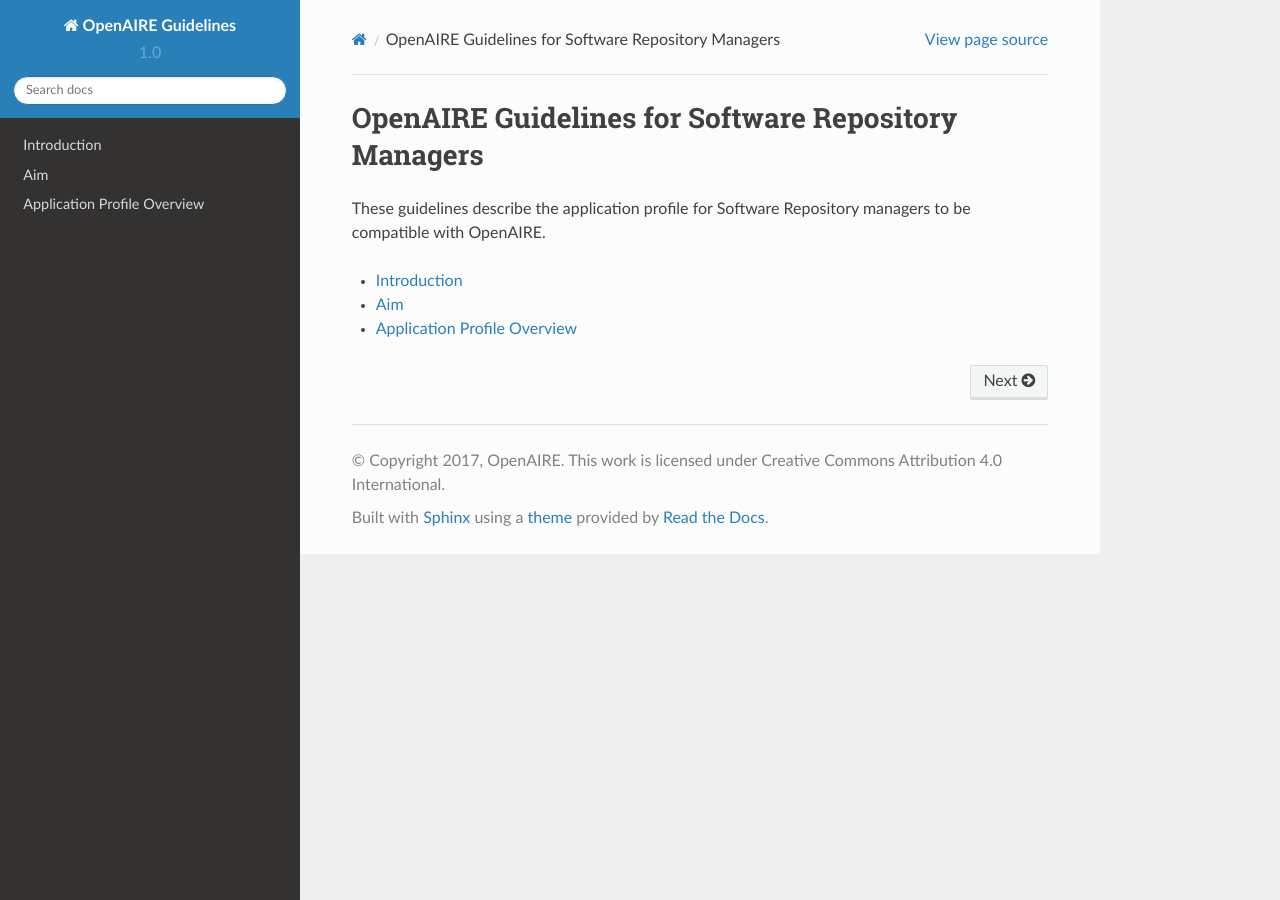
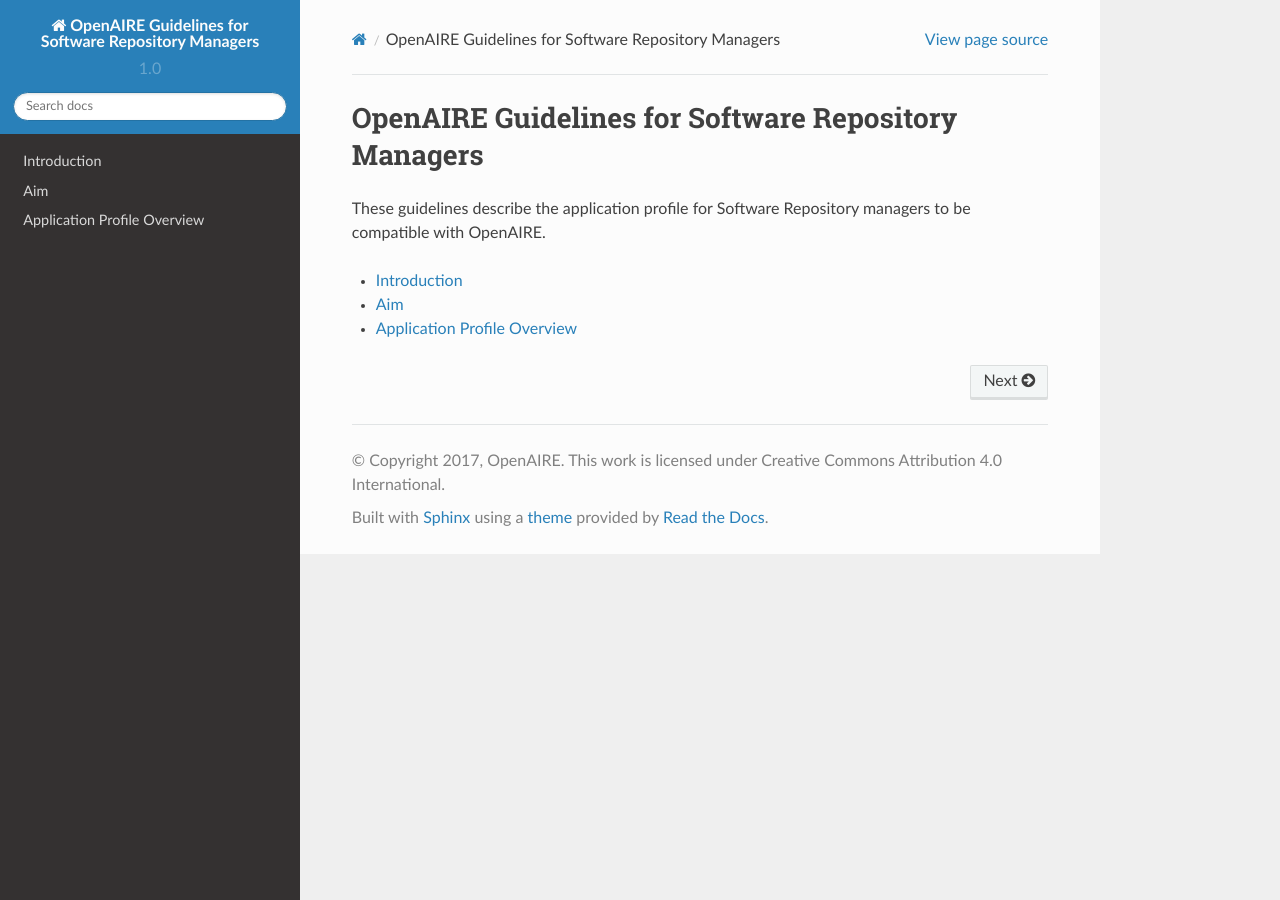
Before and after one commit to mirima2/software_guidelines, a Sphinx documentation site: the page built from docs/source/index.rst, in a window 1280 px wide. Built offline with Sphinx 7.4.7 and the Read the Docs theme 2.0.0, drawn with Linux system fonts in a browser that asks for light colours.

Commit message:
copy makefile and conf.py from new literature guidelines

```diff
--- a/docs/source/conf.py
+++ b/docs/source/conf.py
@@ -57,7 +57,7 @@
 master_doc = 'index'
 
 # General information about the project.
-project = u'OpenAIRE Guidelines'
+project = u'OpenAIRE Guidelines for Software Repository Managers'
 copyright = u'2017, OpenAIRE. This work is licensed under Creative Commons Attribution 4.0 International'
 
 # The version info for the project you're documenting, acts as replacement for
@@ -67,7 +67,7 @@
 # The short X.Y version.
 version = '1.0'
 # The full version, including alpha/beta/rc tags.
-release = '1.0'
+release = '1.0 alpha'
 
 # The language for content autogenerated by Sphinx. Refer to documentation
 # for a list of supported languages.
```
Also changed, not shown: 1 other file.
